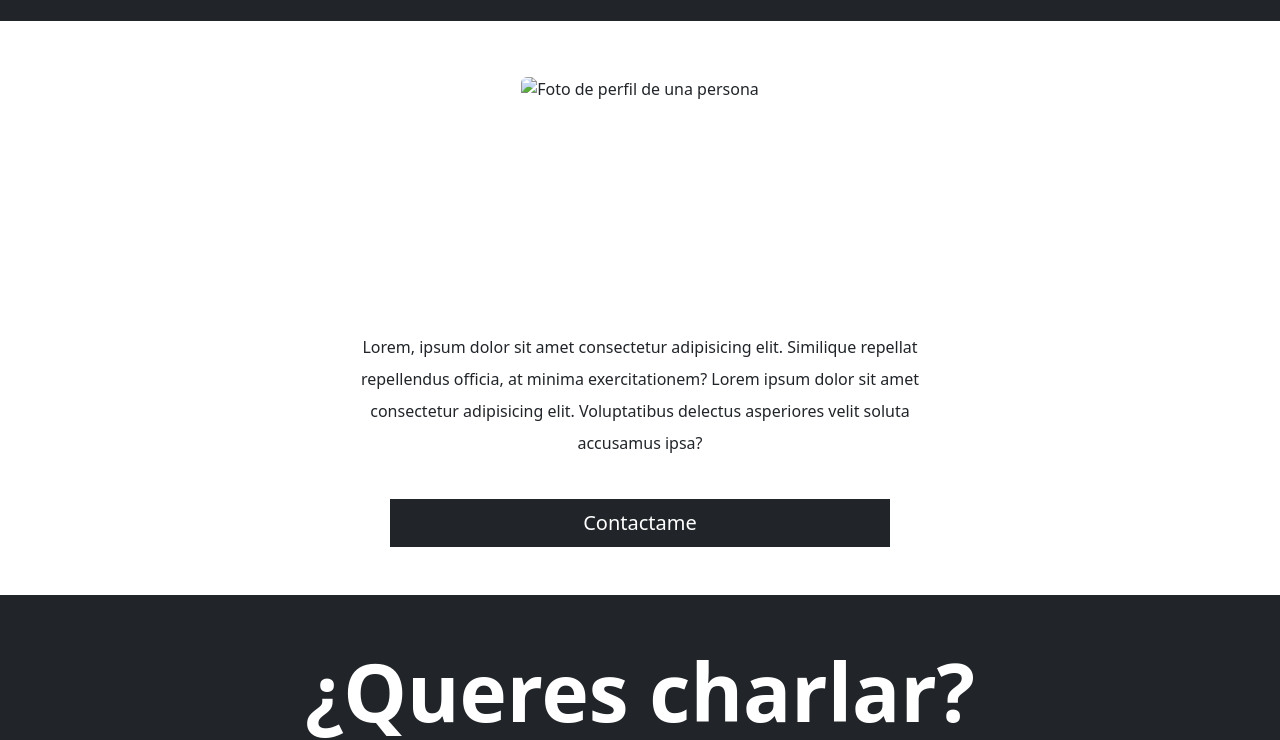
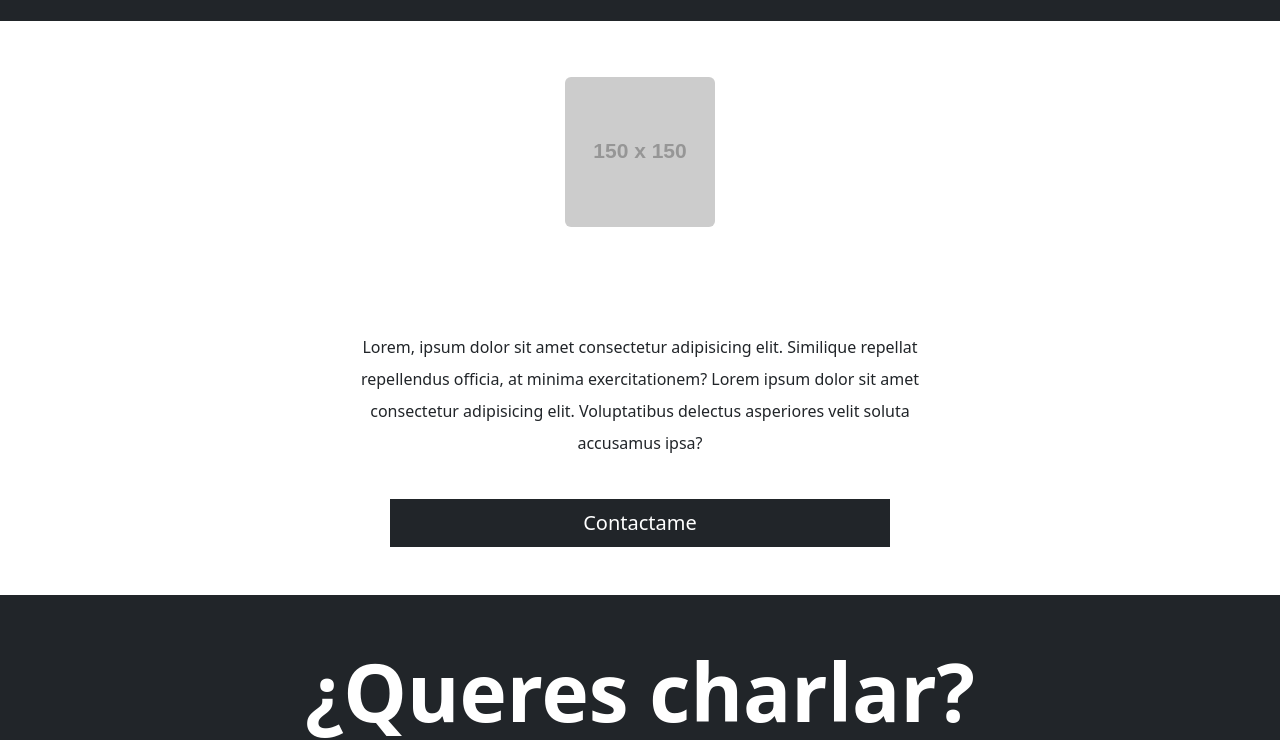
Before and after one commit to redmor1/Proyecto-Final-IntroFrontEnd, a plain HTML site: page index.html in a window 1280 px wide. Shown: the part 75-815 px from the top of the page. Drawn offline with nearby package versions, Linux system fonts and the light colour scheme; no server answers; placeholder pictures from the web are drawn by us.

Commit message:
Agregar placeholder image en la fotoPerfil

```diff
--- a/index.html
+++ b/index.html
@@ -48,7 +48,7 @@
       <section class="container-fluid mt-5 pt-2" id="inicio">
         <div class="row justify-content-center">
             <div class="col-12 d-flex justify-content-center mb-5">
-                <img class="img rounded" src="#" alt="Foto de perfil de una persona" height="150" id="fotoPerfil">
+                <img class="img rounded" src="https://via.placeholder.com/150" alt="Foto de perfil de una persona" height="150" id="fotoPerfil">
             </div>
             <div class="col-12 d-flex justify-content-center mb-2">
                 <h1 class="display-1 fw-bold mb-0 nombre"><span id="nombre"></span> <span id="apellido"></span></h1>
```
